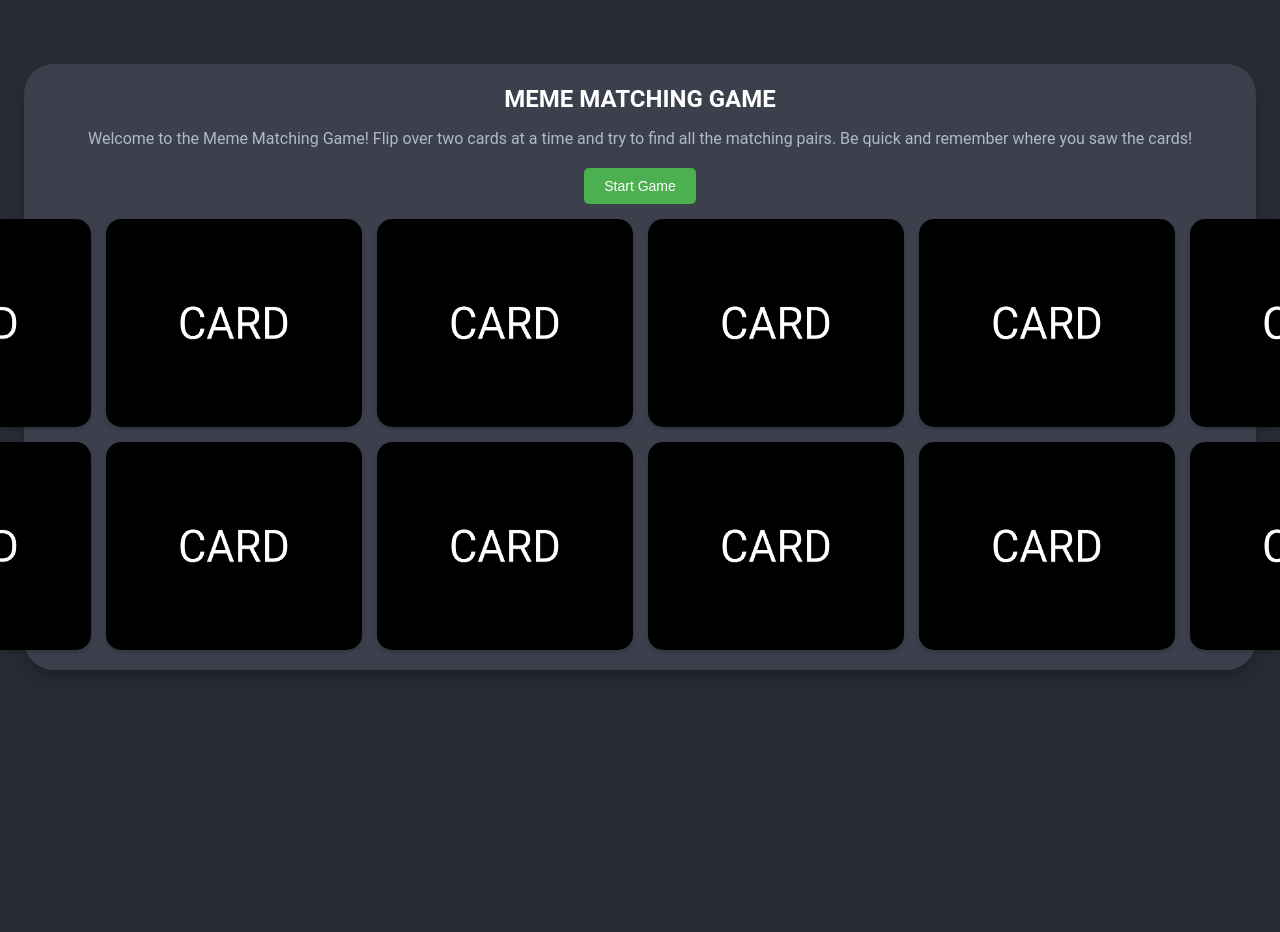
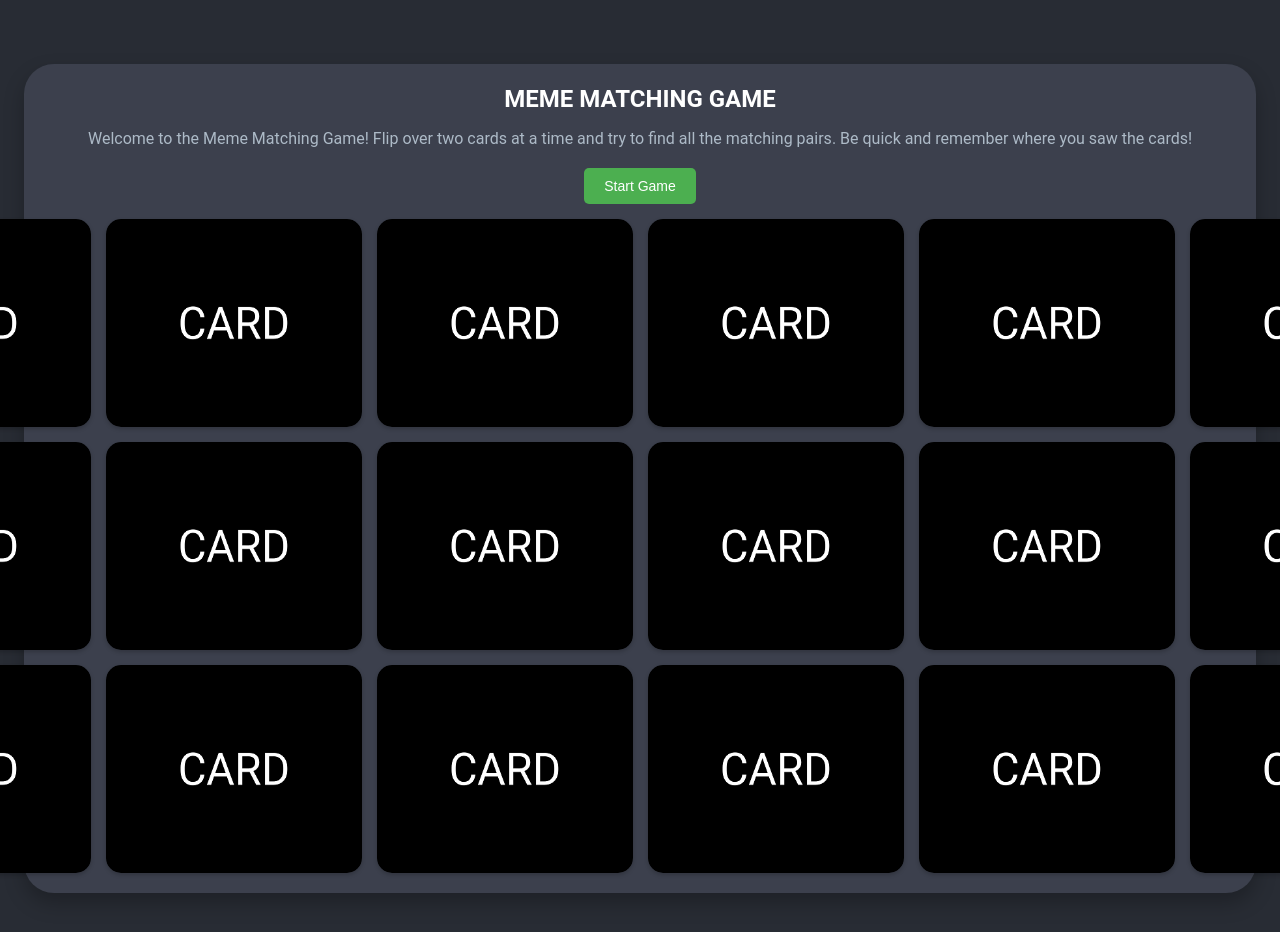
Before and after one commit to Billy-Flowers/meme-card-pick-game, a plain HTML site: page index.html in a window 1280 px wide. Both pictures are taken after a click on the button "Start Game". Shown: the top 932 px of the page. Before the commit the page ends 800 px from the top, so only its background shows below. Drawn offline with Linux system fonts and the light colour scheme.

Commit message:
Updated
Minor audio fix
Added more images

```diff
--- a/index.html
+++ b/index.html
@@ -18,7 +18,7 @@
             <!-- Cards will be generated here -->
         </div>
     </div>
-    <audio id="flipSound" src="audio\Boom with cricket chirp.mp3"></audio>
+    <audio id="flipSound" src="audio\Boom with cricket chirp.mp3" preload="none"></audio>
     <script src="script.js"></script>
 </body>
 </html>
--- a/script.js
+++ b/script.js
@@ -11,7 +11,10 @@ document.addEventListener('DOMContentLoaded', () => {
         { name: 'card3', img: 'images/fine.png' },
         { name: 'card4', img: 'images/rollsafe.png' },
         { name: 'card5', img: 'images/success.png' },
-        { name: 'card6', img: 'images/bombaclat.png' },
+        { name: 'card6', img: 'images/1000 stare.png' },
+        { name: 'card7', img: 'images/chill guy.png' },
+        { name: 'card8', img: 'images/lebron sunshine.png' },
+        { name: 'card9', img: 'images/no chic fil a sauce.png' },
 
         // ...add more pairs as needed
     ];
@@ -45,6 +48,7 @@ document.addEventListener('DOMContentLoaded', () => {
 
             const flipSound = document.getElementById('flipSound');
             flipSound.currentTime = 0;
+            flipSound.load();
             flipSound.play();
             this.setAttribute('src', cardArray[cardId].img);
 
```
Also changed, not shown: images/1000 stare.png (added), images/chill guy.png (added), images/lebron sunshine.png (added), images/no chic fil a sauce.png (added), images/shrek.jpeg (added), images/squidward.png (added).
